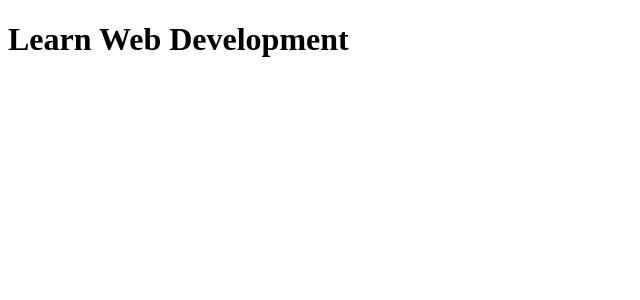
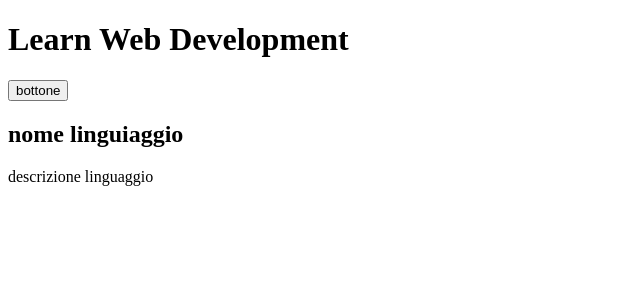
Before and after one commit to CarloCosta92/react-use-state, a React (Vite) app: page / in a window 1280 px wide. Shown: the top 300 px of the page, without its empty margins (0-640 px from the left). Built offline with nearby package versions, Linux system fonts and the light colour scheme.

Commit message:
feat: create base element

```diff
--- a/src/App.jsx
+++ b/src/App.jsx
@@ -3,13 +3,14 @@ import reactLogo from './assets/react.svg'
 import viteLogo from '/vite.svg'
 import './App.css'
 import Header from './components/header'
+import Language from './components/Language'
 
 function App() {
-  const [count, setCount] = useState(0)
 
   return (
     <>
       <Header />
+      <Language />
 
     </>
   )
--- /dev/null
+++ b/src/components/Language.jsx
@@ -0,0 +1,31 @@
+import { useState } from "react";
+
+
+// {
+//     id: 1,
+//     title: "HTML",
+//     description: "HTML (HyperText Markup Language) è il linguaggio standard per creare pagine e applicazioni web. Struttura il contenuto web e fornisce elementi di base come titoli, paragrafi e immagini."
+// },
+
+
+export default function Language() {
+
+    const [isOpen, setIsOpen] = useState(false);
+
+    console.log(isOpen)
+
+    return (
+        <>
+            <div >
+                <button onClick={() => setIsOpen((element) => !element)}>bottone</button>
+
+                <div>
+                    <h2>nome linguiaggio</h2>
+                    <p>descrizione linguaggio</p>
+                </div>
+            </div>
+        </>
+
+    )
+
+}
```
